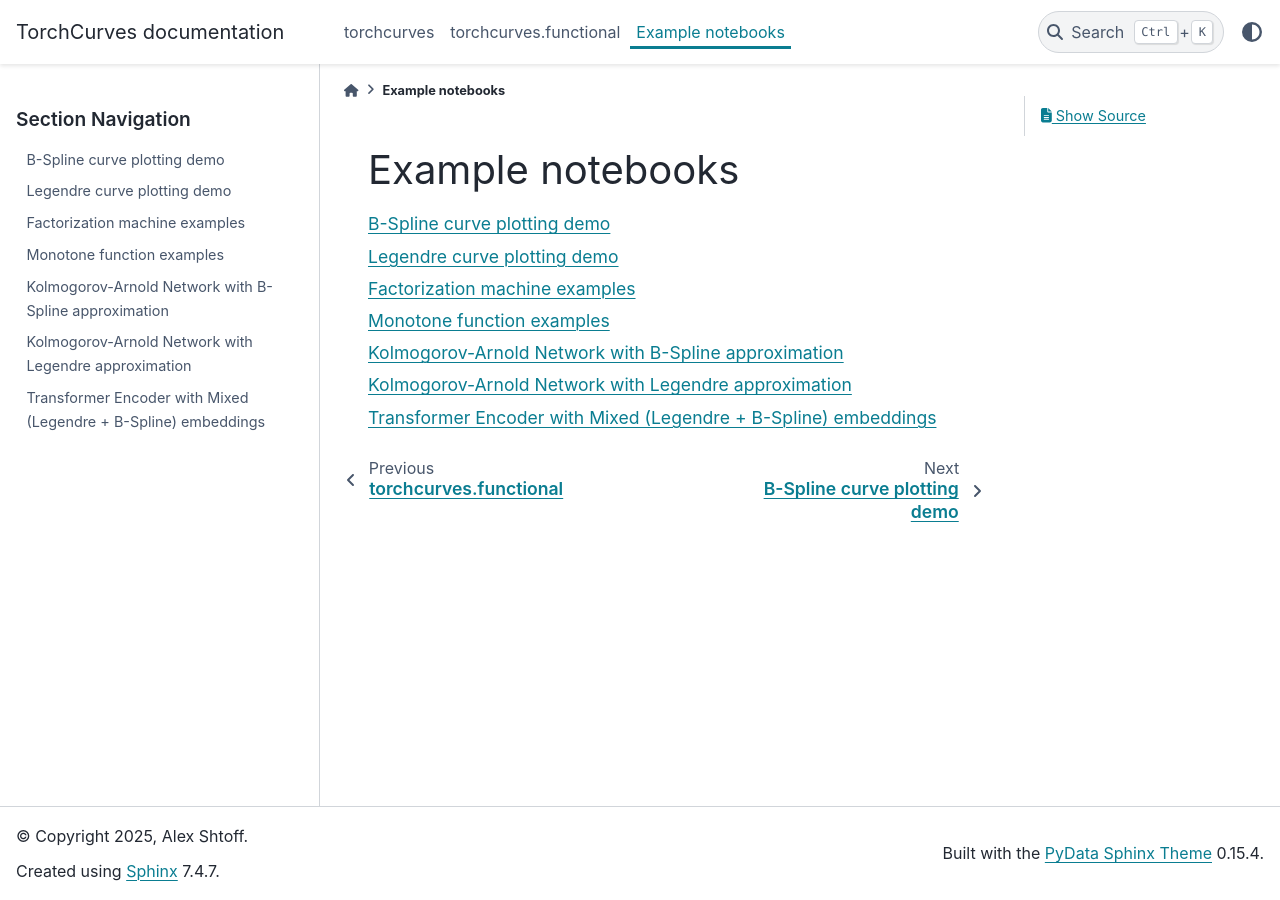
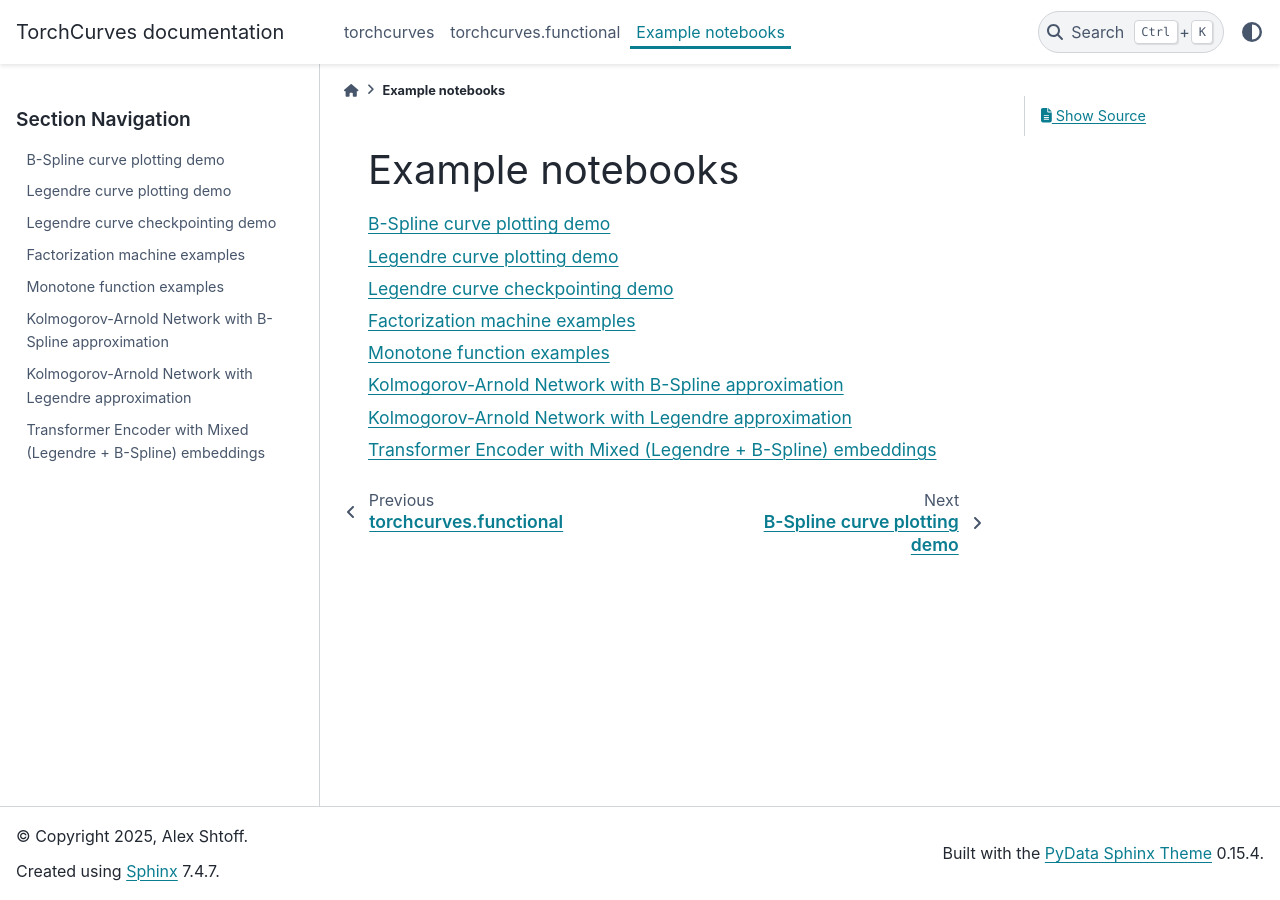
Before and after one commit to alexshtf/torchcurves, a Sphinx documentation site: the page built from doc/source/example_notebooks.rst, in a window 1280 px wide. Built offline with Sphinx 7.4.7 and the PyData theme 0.15.4, drawn with Linux system fonts in a browser that asks for light colours.

Commit message:
Add checkpointing example notebook

```diff
--- a/doc/source/example_notebooks.rst
+++ b/doc/source/example_notebooks.rst
@@ -6,6 +6,7 @@ Example notebooks
 
     examples/draw_bspline
     examples/draw_legendre
+    examples/legendre_checkpointing
     examples/factorization_machine
     examples/monotone_functions
     examples/kan_bspline_rat
```
Also changed, not shown: doc/source/examples/legendre_checkpointing.ipynb (added).
